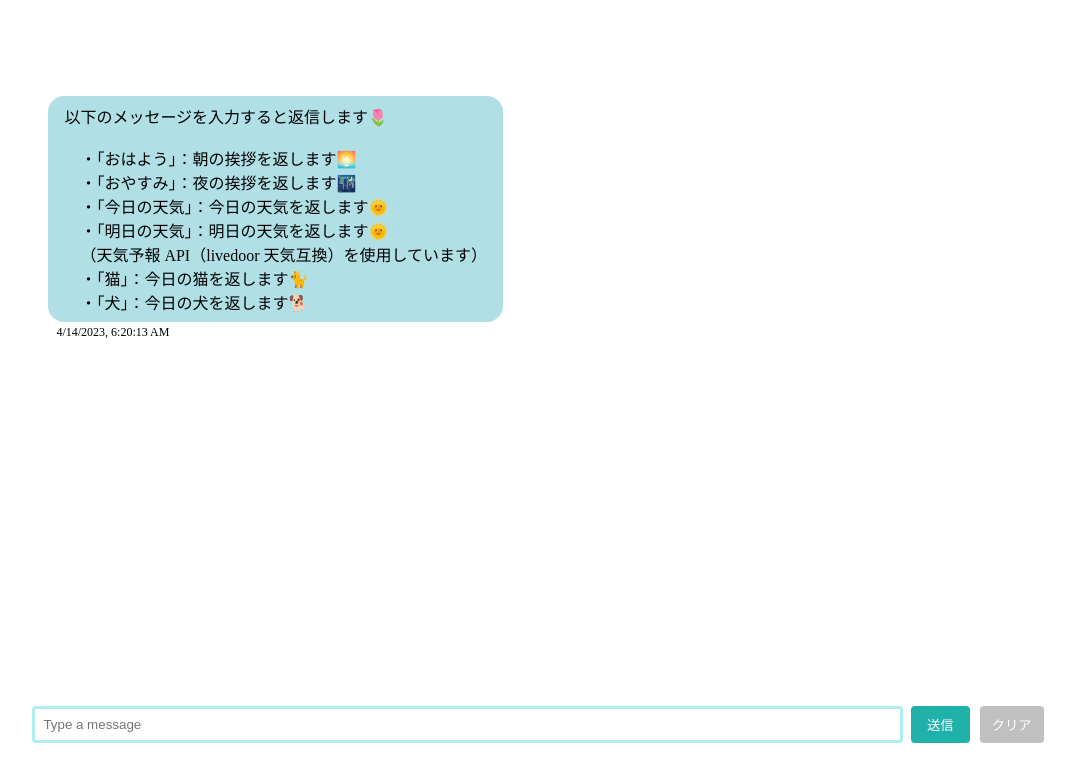
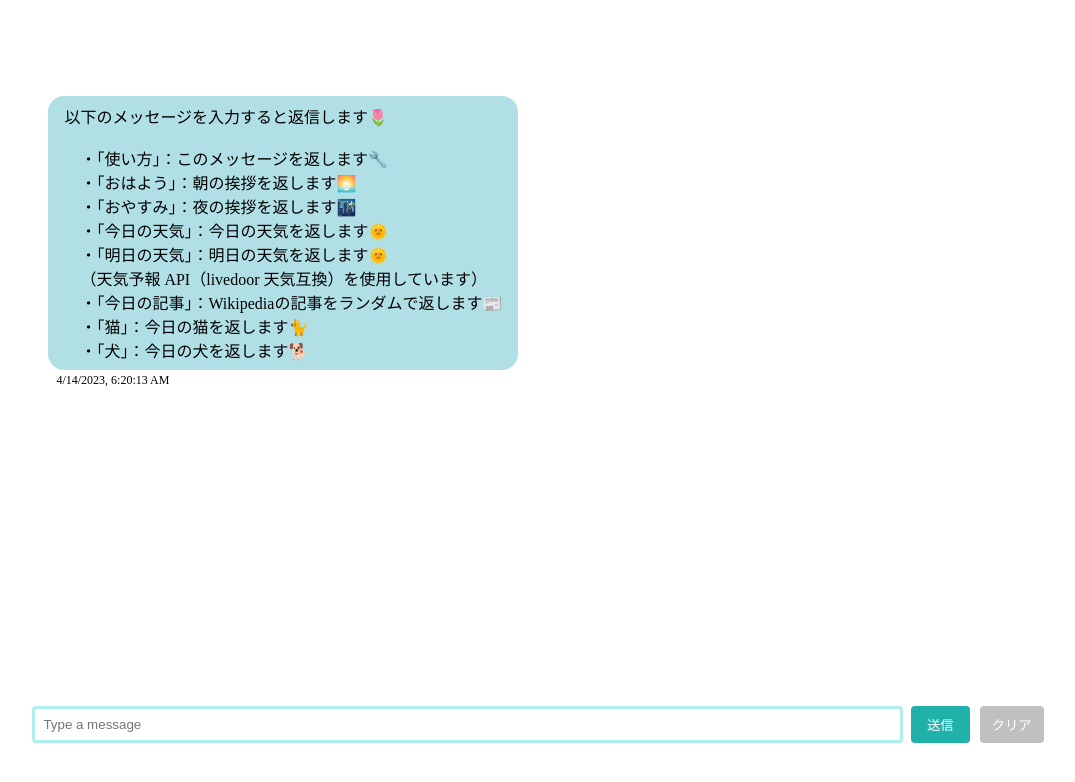
Before and after one commit to Erika1250/sobayoriudon, a React (Vite) app: page / in a window 1280 px wide. Shown: the top 782 px of the page, without its empty margins (102-1177 px from the left). Built offline with nearby package versions, Linux system fonts and the light colour scheme; a web font is replaced by a local one.

Commit message:
初回メッセージを変更

```diff
--- a/src/pages/chat.tsx
+++ b/src/pages/chat.tsx
@@ -187,11 +187,13 @@ const greetingReplies = [
 ];
 
 const howToUse = `以下のメッセージを入力すると返信します🌷\r\n
+    ・「使い方」：このメッセージを返します🔧
     ・「おはよう」：朝の挨拶を返します🌅
     ・「おやすみ」：夜の挨拶を返します🌃
     ・「今日の天気」：今日の天気を返します🌞
     ・「明日の天気」：明日の天気を返します🌞
     （天気予報 API（livedoor 天気互換）を使用しています）
+    ・「今日の記事」：Wikipediaの記事をランダムで返します📰
     ・「猫」：今日の猫を返します🐈
     ・「犬」：今日の犬を返します🐕
 `
```
